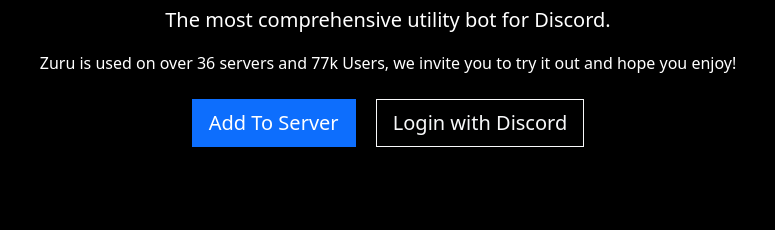
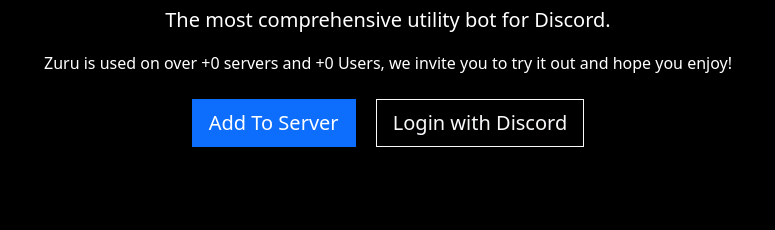
Before and after one commit to PistonCube/Zurubot-Website, a plain HTML site: page index.html in a window 1280 px wide. Shown: the part 305-535 px from the top of the page, 252-1027 px from the left. Drawn offline with nearby package versions, Linux system fonts and the light colour scheme.

Commit message:
Update index.html

```diff
--- a/index.html
+++ b/index.html
@@ -41,7 +41,7 @@
     <img src="/img/logo.png" alt="Logo grande" width="100" height="100" class="mb-4">
     <h1 class="fw-bold">ZuruBot</h1>
     <p class="lead">The most comprehensive utility bot for Discord.</p>
-    <p class="mt-3">Zuru is used on over 36 servers and 77k Users, we invite you to try it out and hope you enjoy!</p>
+    <p>Zuru is used on over +<span id="servers">0</span> servers and +<span id="users">0</span> Users, we invite you to try it out and hope you enjoy!</p>
     <div class="mt-4">
         <a href="https://discord.com/oauth2/authorize?client_id=1054588693681279047&scope=bot&permissions=278635047935" class="btn btn-primary btn-lg me-3">Add To Server</a>
         <a href="https://discord.gg/QdA7BNyZ8V" class="btn btn-outline-light btn-lg">Login with Discord</a>
@@ -60,5 +60,6 @@
     <script>
         document.getElementById('year').textContent = new Date().getFullYear();
     </script>
+    <script src="/js/api.js"></script>
 </body>
 </html>
```
